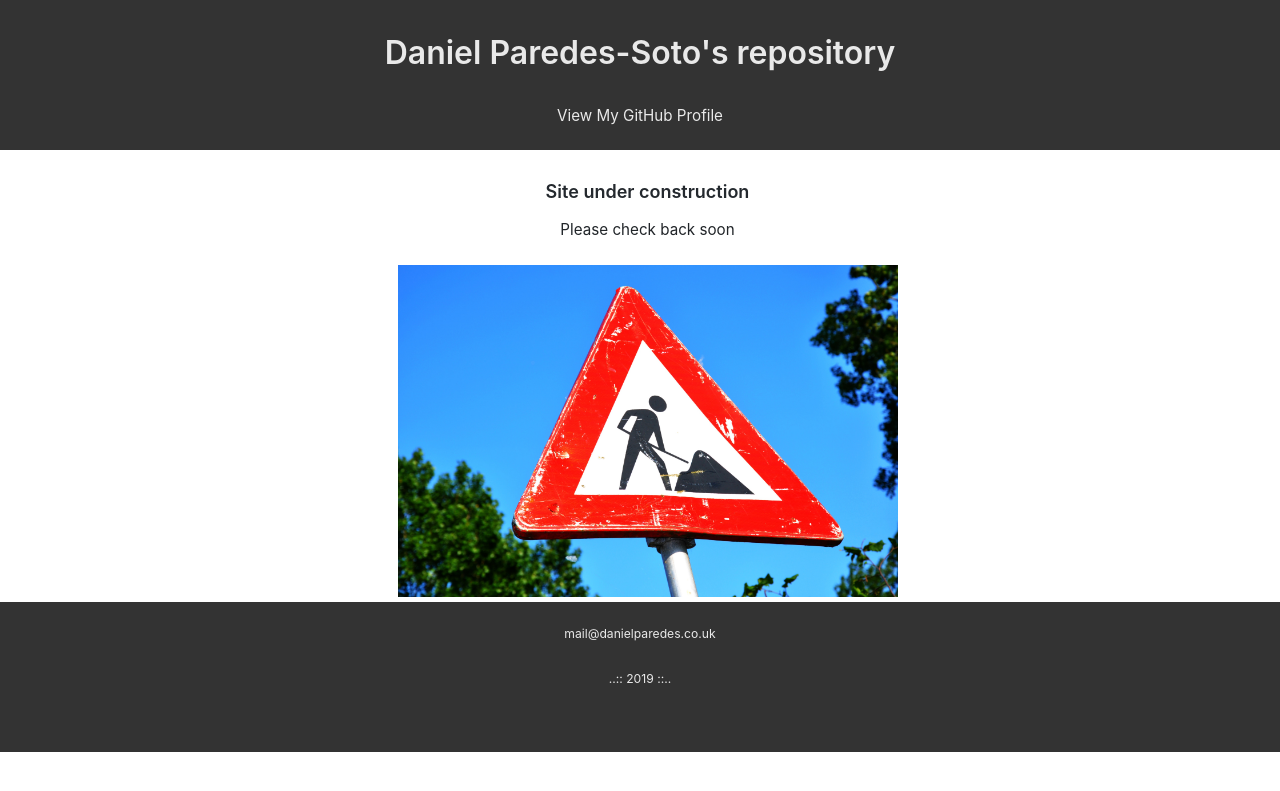
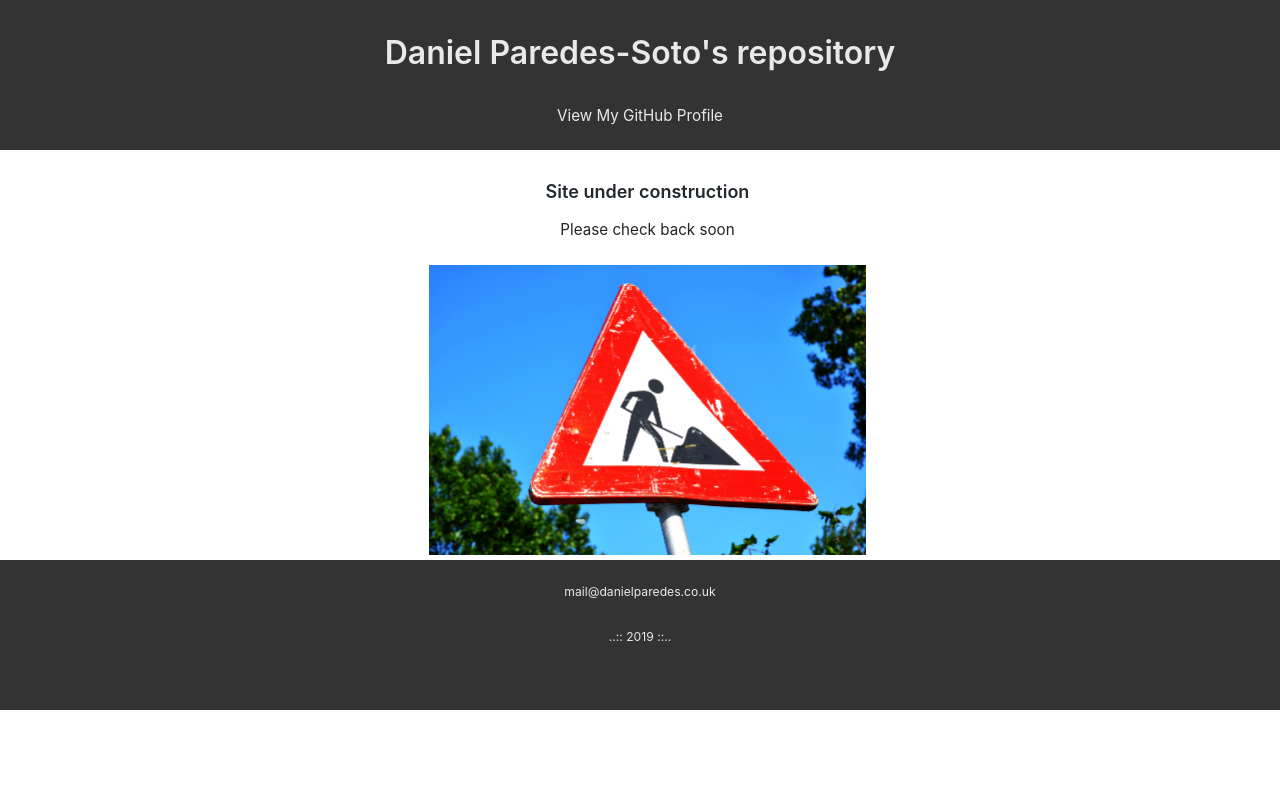
Before and after one commit to d-paredes/d-paredes.github.io, a Jekyll site: the page built from index.md, in a window 1280 px wide. Shown: the top 791 px of the page. Built offline with Jekyll 4.4.1, drawn with Linux system fonts in a browser that asks for light colours; our own code applies the rules of GitHub Pages for plain Markdown files; the repository's description, which GitHub fills in, is left out.

Commit message:
Update index.md

```diff
--- a/index.md
+++ b/index.md
@@ -1,5 +1,5 @@
 <div style="text-align: center;">
 <h3>Site under construction</h3>
 <p><a>Please check back soon</a></p>
-<img src="/assets/images/coming-soon-construction-sign-roadsign.jpg" alt="Coming soon..." width="500" height="332"/>
+<img src="/assets/images/coming-soon-construction-sign-roadsign.jpg" alt="Coming soon..." width="437" height="291"/>
 </div>
```
